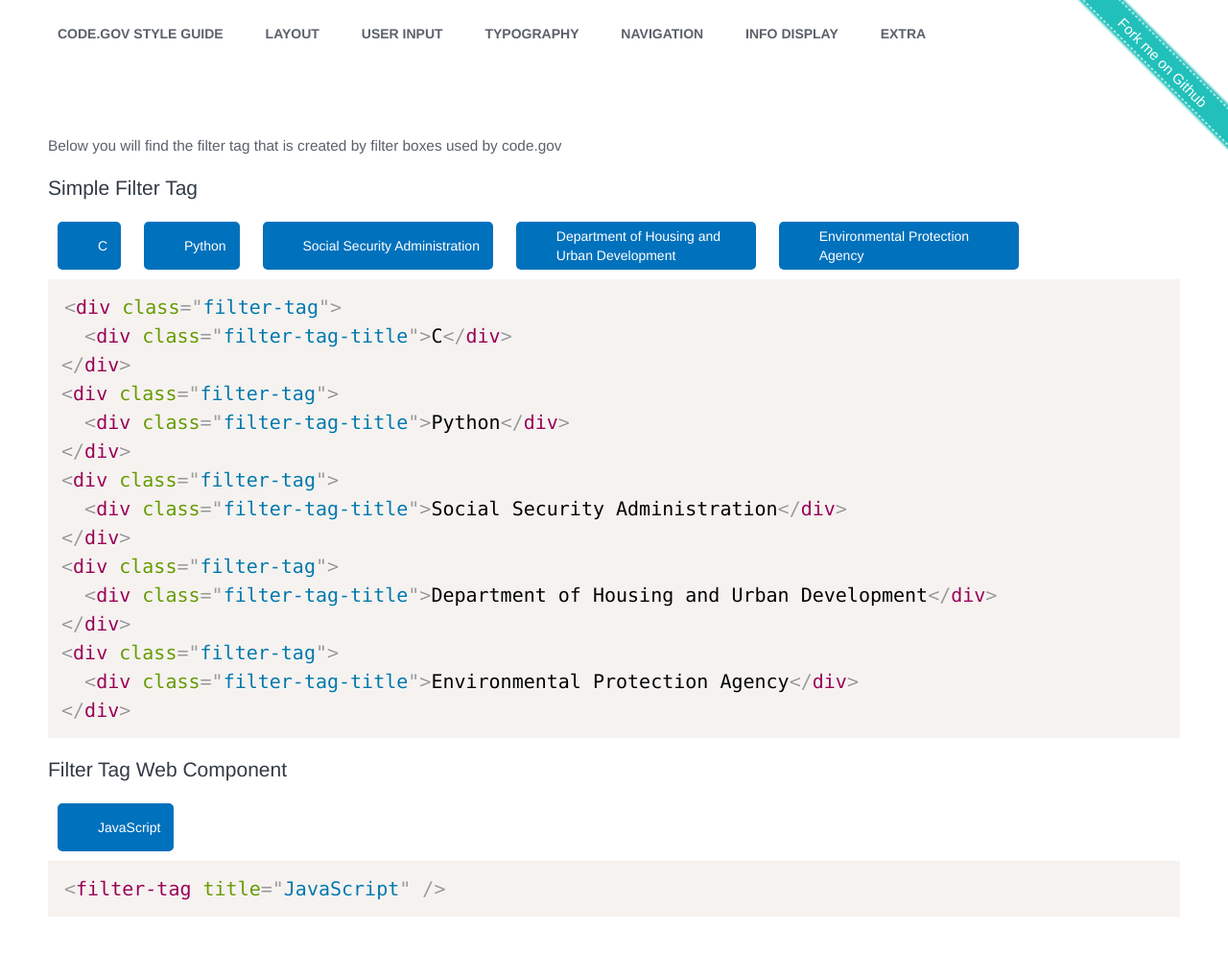
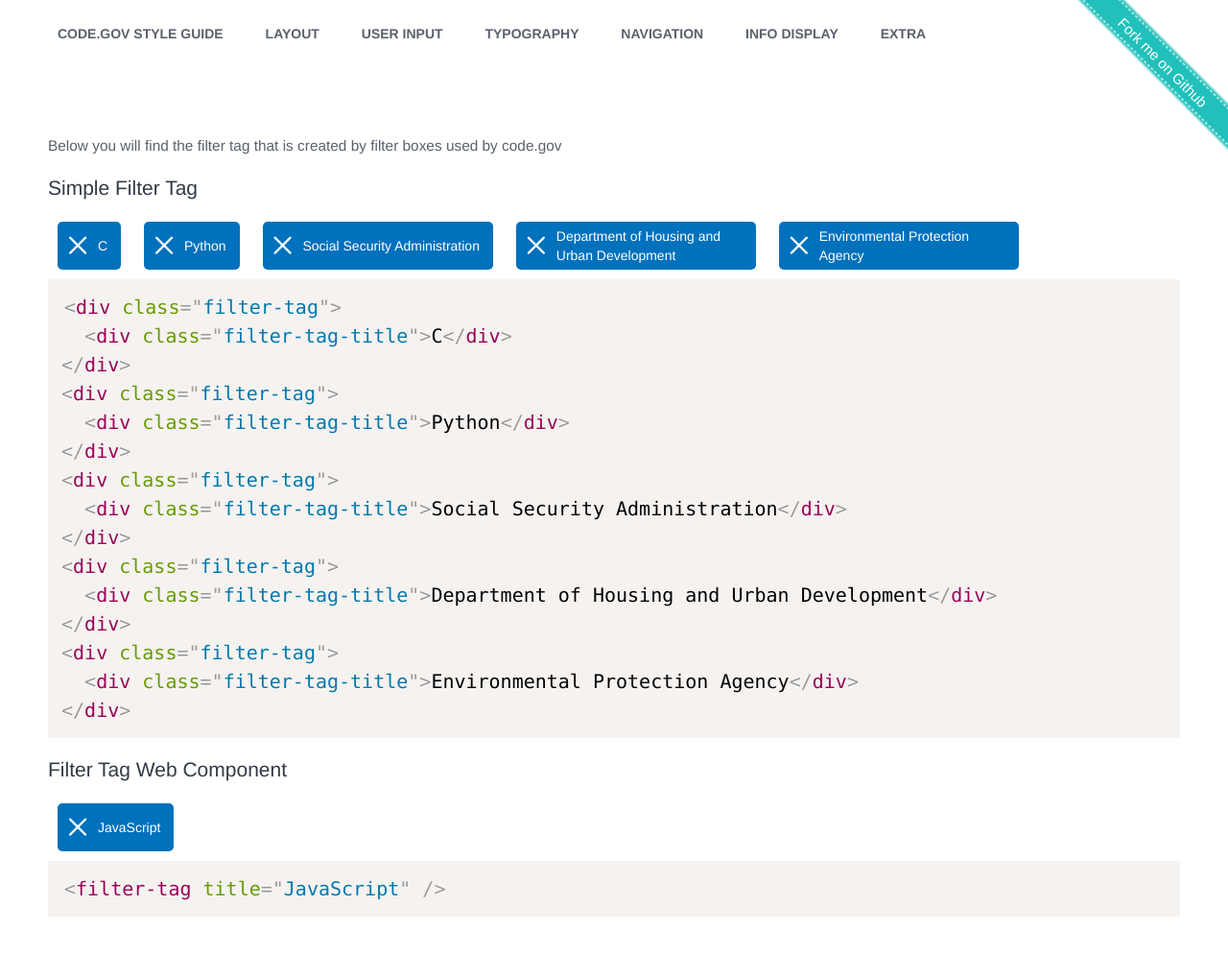
Before and after one commit to GSA/code-gov-style, a Jekyll site: the page built from components/filter_tag.md, in a window 1280 px wide and 1012 px high. Shown: the top 994 px of the window at 96% size. Built offline with Jekyll 4.4.1, drawn with Linux system fonts in a browser that asks for light colours.

Commit message:
updated filter tag icon

```diff
--- a/_sass/_filter_tag.scss
+++ b/_sass/_filter_tag.scss
@@ -24,7 +24,7 @@
     transform: translateY(-50%);
 
     &::before {
-      content: '\1';
+      content: '\e80d';
       font-family: 'code-gov';
       font-size: 1.3em;
       margin-left: -30px;
--- a/package.json
+++ b/package.json
@@ -1,6 +1,6 @@
 {
   "name": "@code.gov/code-gov-style",
-  "version": "1.11.2",
+  "version": "1.11.3",
   "description": "Style for code.gov including buttons, banners, and cards. Inspired by and somewhat based on USWDS.",
   "main": "index.js",
   "scripts": {
```
Also changed, not shown: 1 other file.
